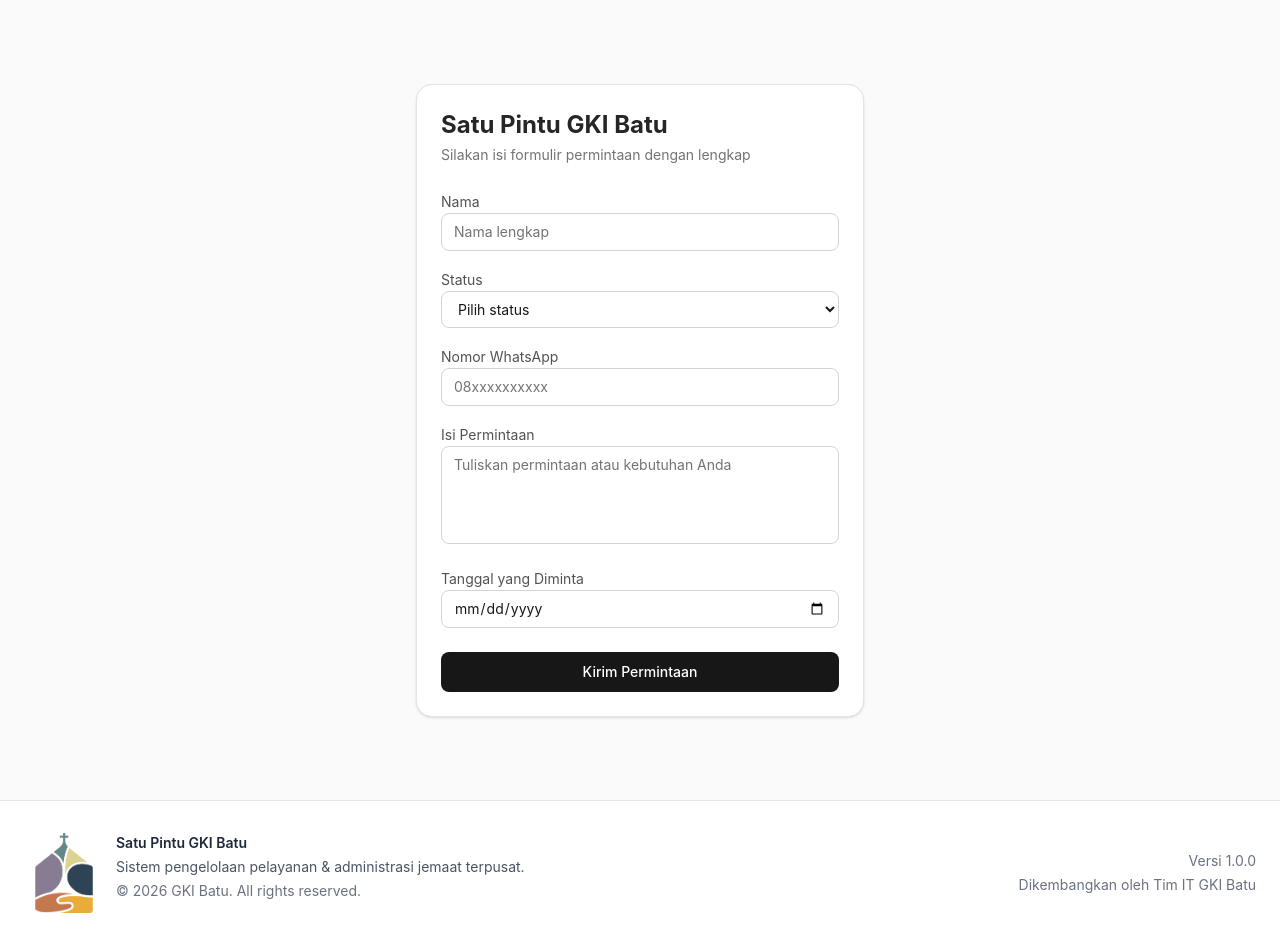
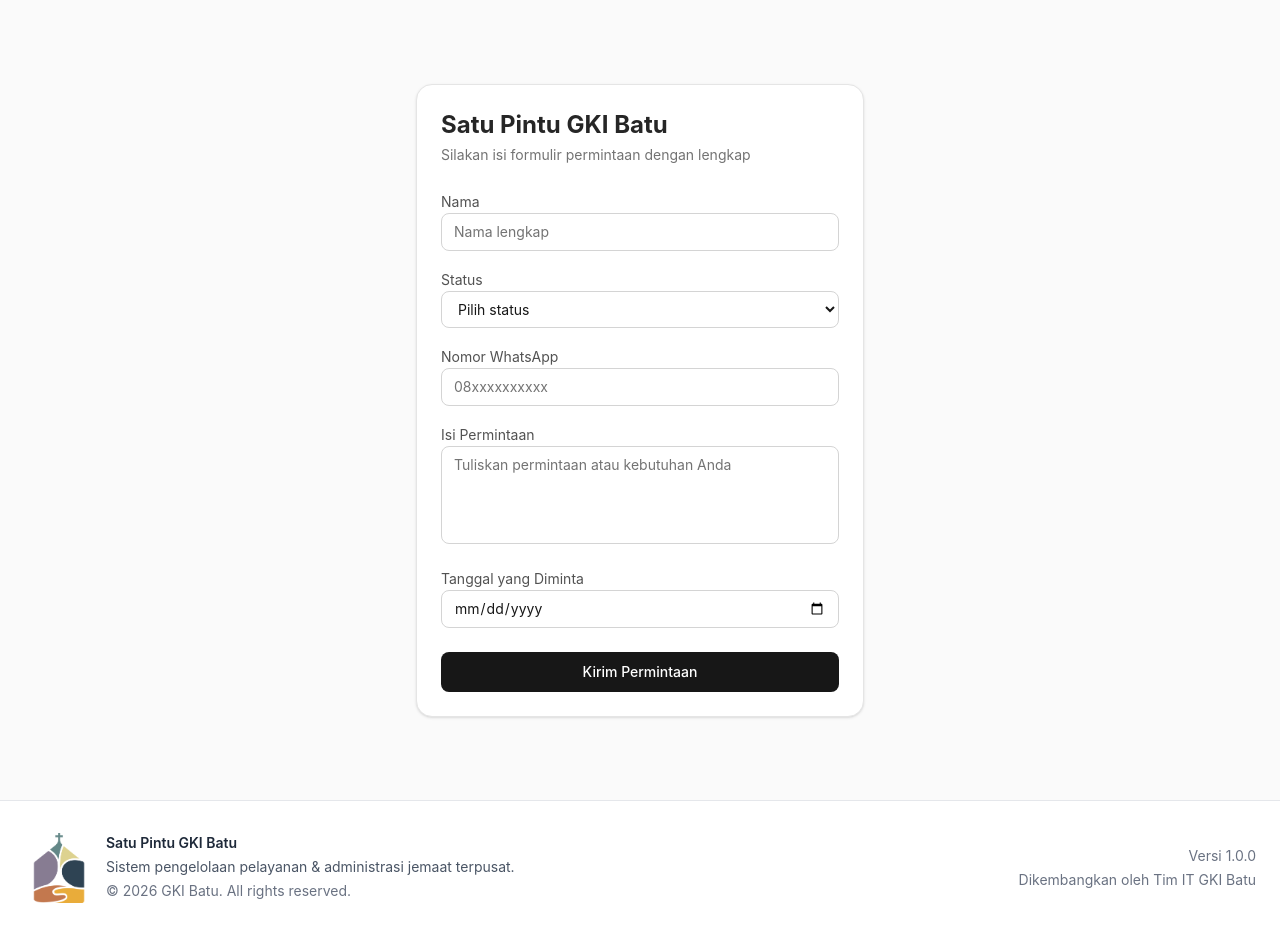
Before and after one commit to ShotZ9/satupintugkibatu, a Next.js app: page / in a window 1280 px wide. Built offline with nearby package versions, Linux system fonts and the light colour scheme; no server answers.

Commit message:
Update layout.tsx

```diff
--- a/app/layout.tsx
+++ b/app/layout.tsx
@@ -61,8 +61,8 @@
                 <Image
                   src="/vm.png"
                   alt="Visi Misi GKI Batu"
-                  width={80}
-                  height={80}
+                  width={70}
+                  height={70}
                   className="object-contain"
                   priority
                 />
```
